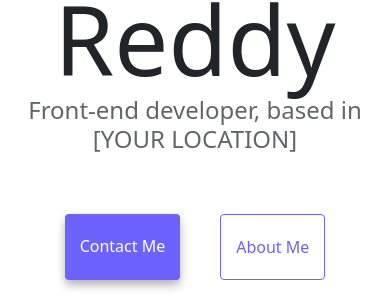
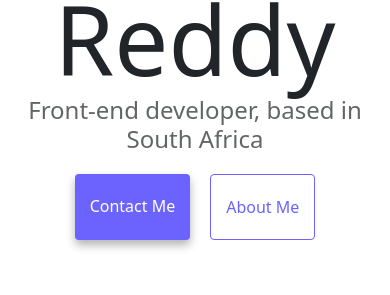
Before and after one commit to KerissaReddy2008/response-project, a website: page index.html in a window 390 px wide. Shown: the part 292-587 px from the top of the page. Drawn offline with nearby package versions, Linux system fonts and the light colour scheme.

Commit message:
added info to index and css

```diff
--- a/index.html
+++ b/index.html
@@ -52,7 +52,7 @@
     </nav>
     <h2 class="text-center">👋 Hi I am</h2>
     <h1 class="text-center">Kerissa Reddy</h1>
-    <h3 class="text-center">Front-end developer, based in [YOUR LOCATION]</h3>
+    <h3 class="text-center">Front-end developer, based in South Africa</h3>
     <div class="navigation-links mb-5">
       <a href="about.html#contact" class="primary-link">Contact me</a>
       <a href="about.html" class="secondary-link">About me</a>
@@ -105,7 +105,7 @@
             explicabo eum dolore.
           </p>
           <div class="mt-5">
-            <a href="#" class="primary-link">Launch Weather App</a>
+            <a href="#" class="primary-link">Launch Yogurt App</a>
           </div>
         </div>
       </div>
--- a/style.css
+++ b/style.css
@@ -86,3 +86,18 @@ p {
 .email-link:hover {
     text-decoration: underline;
 }
+
+@media(max-width:576px){
+    p {
+        font-size: 18px;
+    }
+
+.navigation-links{
+ display: flex;
+ margin-top: 10px;}
+
+ .navigation-links a {
+     margin: 10px;
+ }
+
+}
```
